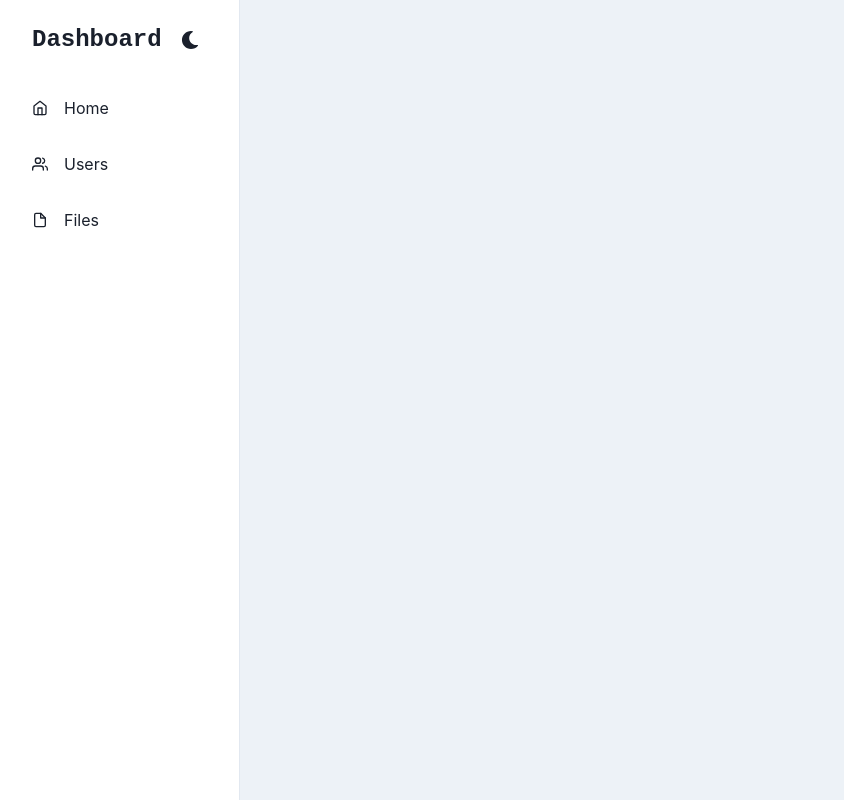
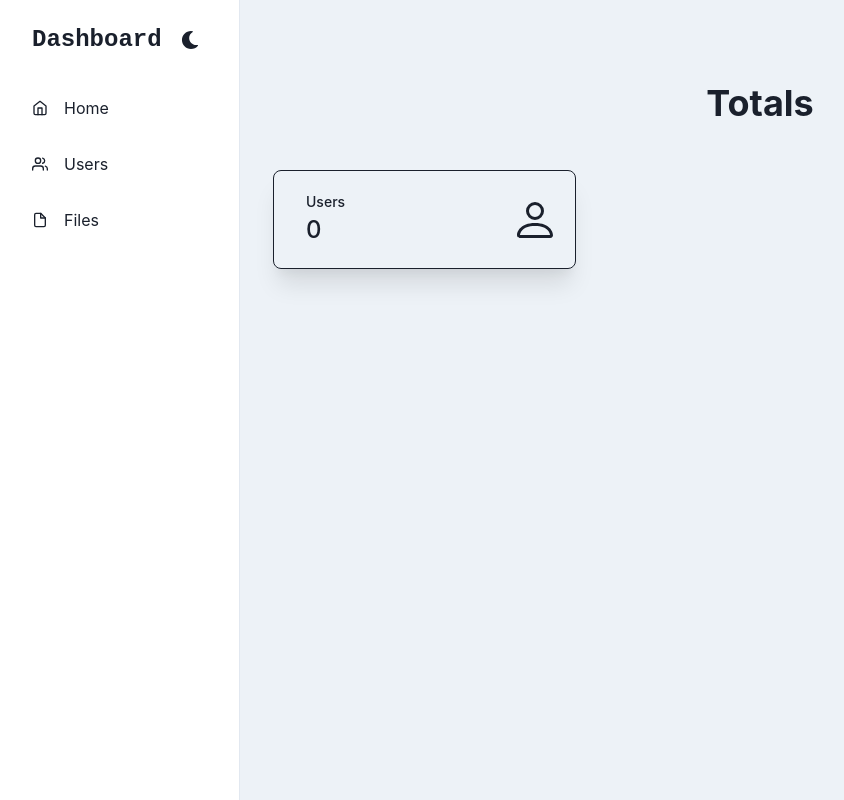
Before and after one commit to danhaus/analytics-web-prisma-react, a React (Create React App) app in the folder packages/dashboard/: page / in a window 1280 px wide. Shown: the whole page, without its empty margins (0-844 px from the left). Built offline with nearby package versions, Linux system fonts and the light colour scheme; no server answers.

Commit message:
feat(Stats): add card with total number of users

```diff
--- a/packages/dashboard/src/App.tsx
+++ b/packages/dashboard/src/App.tsx
@@ -6,6 +6,7 @@ import UsersPage from './users/pages/UsersPage';
 import Sidebar from './navigation/components/Sidebar';
 import theme from './theme';
 import FilesPage from './files/FilesPage';
+import ReportsPage from "./reports/pages/ReportsPage";
 
 export const App = () => (
   <ChakraProvider theme={theme}>
@@ -18,6 +19,9 @@ export const App = () => (
           <Route path="/files">
             <FilesPage />
           </Route>
+          <Route path="/">
+            <ReportsPage/>
+          </Route>
         </Switch>
       </Sidebar>
     </Router>
--- /dev/null
+++ b/packages/dashboard/src/reports/components/StatsCard.tsx
@@ -0,0 +1,41 @@
+// Taken from https://chakra-templates.dev/page-sections/statistics
+// Modified by Daniel Hausner
+
+import React, { ReactNode } from "react";
+import { Box, Flex, Stat, StatLabel, StatNumber, useColorModeValue } from "@chakra-ui/react";
+
+interface StatsCardProps {
+  title: string;
+  stat: string;
+  icon: ReactNode;
+}
+
+const StatsCard = (props: StatsCardProps) => {
+  const { title, stat, icon } = props;
+  return (
+    <Stat
+      px={{ base: 2, md: 4 }}
+      py={'5'}
+      shadow={'xl'}
+      border={'1px solid'}
+      borderColor={useColorModeValue('gray.800', 'gray.500')}
+      rounded={'lg'}
+    >
+      <Flex justifyContent={'space-between'}>
+        <Box pl={{ base: 2, md: 4 }}>
+          <StatLabel fontWeight={'medium'} isTruncated>
+            {title}
+          </StatLabel>
+          <StatNumber fontSize={'2xl'} fontWeight={'medium'}>
+            {stat}
+          </StatNumber>
+        </Box>
+        <Box my={'auto'} color={useColorModeValue('gray.800', 'gray.200')} alignContent={'center'}>
+          {icon}
+        </Box>
+      </Flex>
+    </Stat>
+  );
+}
+
+export default StatsCard;
--- /dev/null
+++ b/packages/dashboard/src/reports/components/UsersCard.tsx
@@ -0,0 +1,12 @@
+import { BsPerson } from 'react-icons/bs';
+import React from 'react';
+import StatsCard from './StatsCard';
+import { useGetAllUsersQuery } from "../../services/reportingService";
+
+export default function UsersCard() {
+  const allUsers = useGetAllUsersQuery();
+  const numberOfUsers = allUsers.data ? allUsers.data.length : 0;
+  return (
+    <StatsCard title={'Users'} stat={numberOfUsers.toString()} icon={<BsPerson size={'3em'} />} />
+  );
+}
--- /dev/null
+++ b/packages/dashboard/src/reports/pages/ReportsPage.tsx
@@ -0,0 +1,18 @@
+import React from 'react';
+import { Box, chakra, SimpleGrid } from "@chakra-ui/react";
+import UsersCard from "../components/UsersCard";
+
+const ReportsPage = () => {
+  return(
+    <Box maxW="7xl" mx={'auto'} pt={5} px={{ base: 2, sm: 12, md: 17 }}>
+      <chakra.h1 textAlign={'center'} fontSize={'4xl'} py={10} fontWeight={'bold'}>
+        Totals
+      </chakra.h1>
+      <SimpleGrid columns={{ base: 1, md: 3 }} spacing={{ base: 5, lg: 8 }}>
+        <UsersCard />
+      </SimpleGrid>
+    </Box>
+  )
+}
+
+export default ReportsPage;
```
